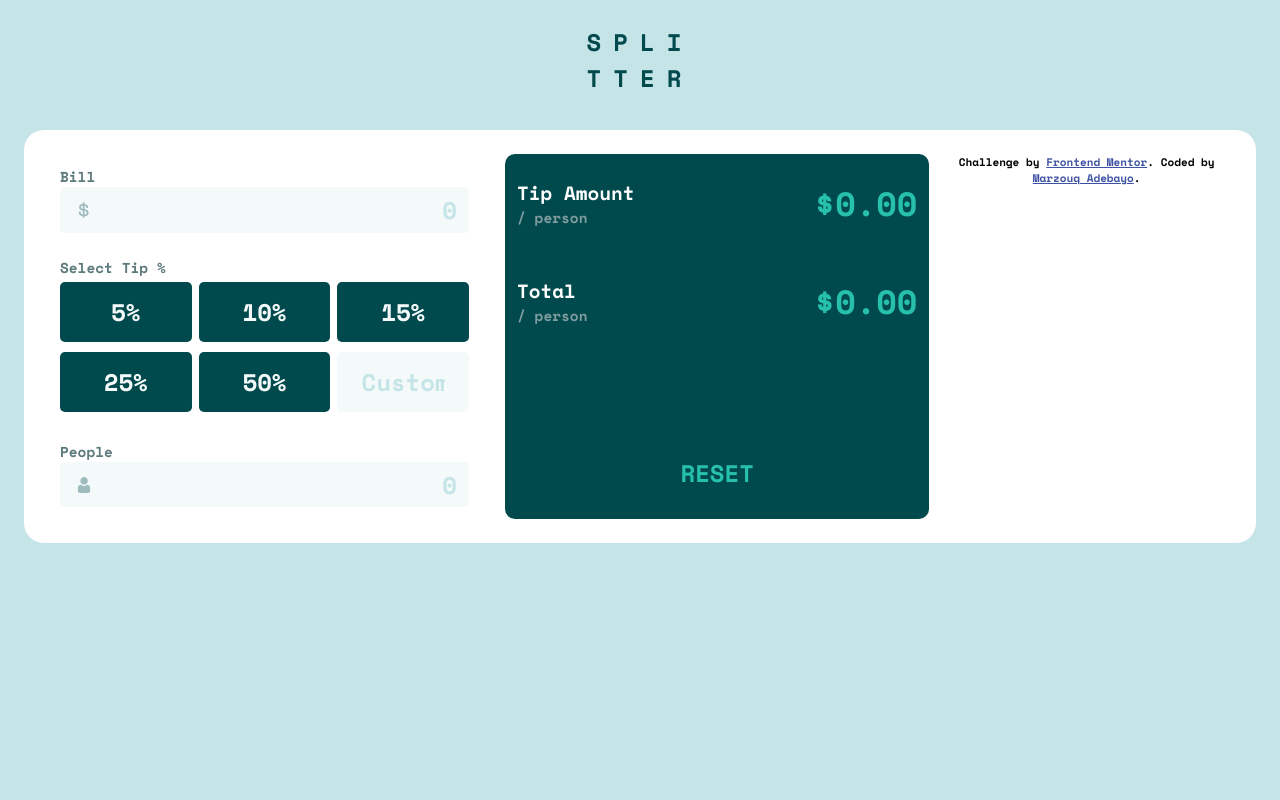
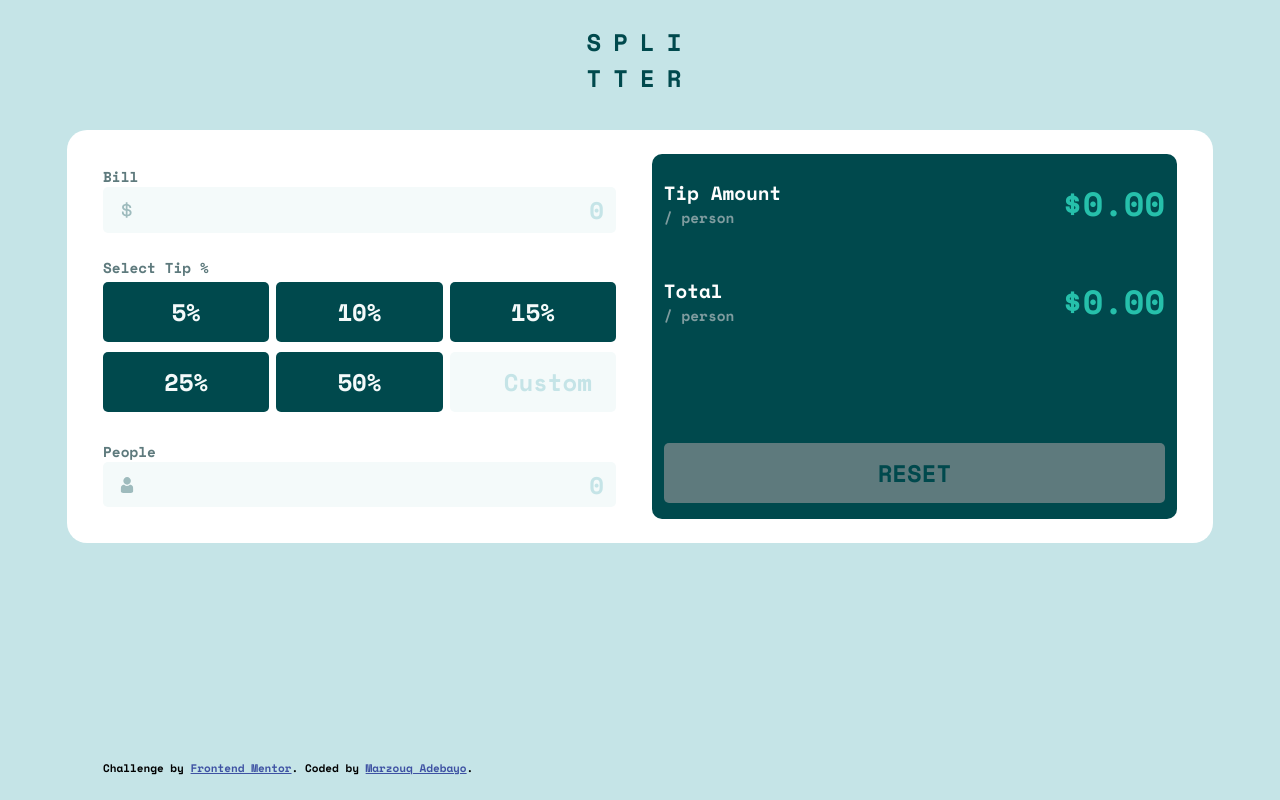
Before and after one commit to AdebayoMarzouq/TipCalculator, a plain HTML site: page index.html in a window 1280 px wide. In both pictures the pointer is over the button "RESET". Drawn offline with nearby package versions, Linux system fonts and the light colour scheme.

Commit message:
bug fixes on reset button and custom input

```diff
--- a/script.js
+++ b/script.js
@@ -75,6 +75,7 @@ customTipPercent.addEventListener('input', (e) => {
 reset.addEventListener('click', () => resetVals())
 
 function calculateTip(bill, percent, people) {
+  reset.disabled = false
   if (error) {
     return
   }
@@ -92,6 +93,7 @@ function updateTip(tipPerPerson, billPerPerson) {
 }
 
 function resetVals() {
+  reset.disabled = true
   bill.value = ''
   people.value = ''
   customTipPercent.value = ''
--- a/styles.css
+++ b/styles.css
@@ -211,6 +211,7 @@ input[type=number] {
 .form-group input#customInput.btn[type=number] {
   /*Agressive  much? haha :)*/
   background-color: var(--clr-grayish-cyan-1);
+  color: var(--clr-dark-cyan-2);
   text-align: right;
   width: calc(50% - 0.2rem);
 }
@@ -273,12 +274,29 @@ input[type=number] {
   padding: 0.5rem;
   text-transform: uppercase;
   width: 100%;
+  transition: all 0.2s linear;
+}
+
+.display .btn:disabled {
+  color: var(--clr-dark-cyan-2);
+  background-color: var(--clr-dark-cyan-1);
+  transform: scale(1);
+}
+
+.display .btn:disabled:hover,
+.display .btn:disabled:hover {
+  color: var(--clr-dark-cyan-2);
+  background-color: var(--clr-dark-cyan-1);
+  border: none;
+  transform: scale(1);
 }
 
 .display .btn:hover,
 .display .btn:active {
-  background-color: var(--clr-dark-cyan-2);
+  background-color: transparent;
   color: var(--clr-primary);
+  border: 2px solid var(--clr-primary);
+  transform: scale(0.98);
 }
 
 div.container {
@@ -356,6 +374,7 @@ object {
 
 @media screen and (min-width: 768px) {
   .attribution {
+    position: absolute;
     bottom: 1rem;
   }
 }
```
